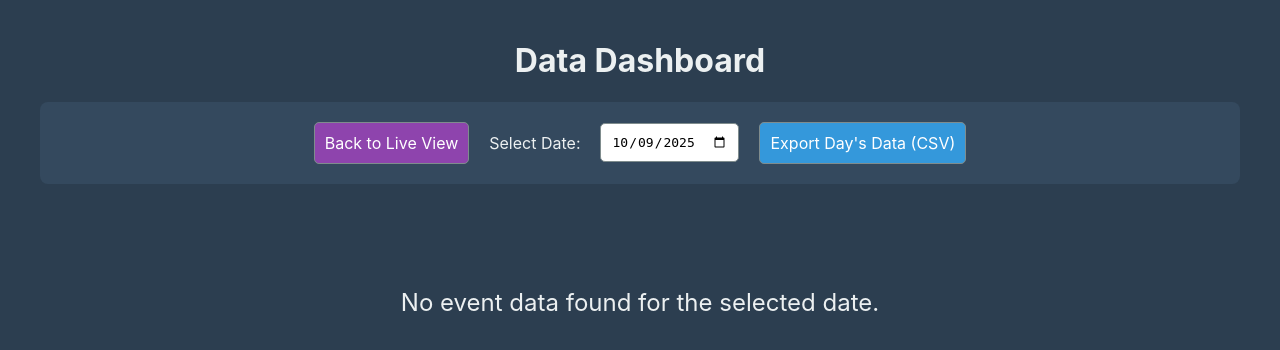
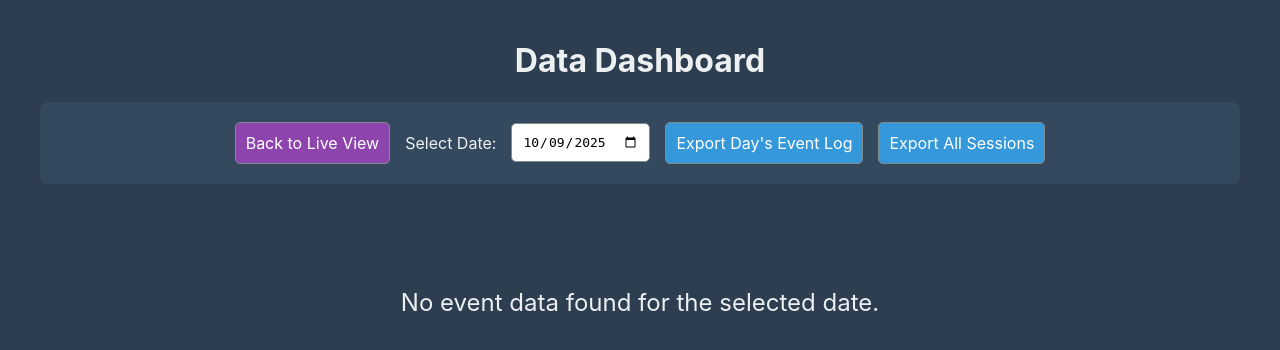
Before and after one commit to Aamirkm/kitchen-cv, a Flask app: page /dashboard in a window 1280 px wide. Shown: the top 350 px of the page. Run offline with Flask 3, Linux system fonts and the light colour scheme; data comes from the database, SQL or seed files in the repository; parts of the project's set-up code (start-up, migrations or seed data) failed here and were passed over.

Commit message:
add export button for session data

```diff
--- a/app.py
+++ b/app.py
@@ -16,7 +16,9 @@ app = Flask(__name__)
 database.init_db()
 
 # --- Create and start the Vision Processor in a background thread ---
-vision_processor = VisionProcessor(model_path='runs/detect/train/weights/best.pt')
+vision_processor = VisionProcessor(
+    model_path='runs/detect/train/weights/best.pt'
+)
 vision_thread = threading.Thread(target=vision_processor.run, daemon=True)
 vision_thread.start()
 
@@ -129,7 +131,6 @@ def dashboard_data():
             end_time = datetime.fromisoformat(end_time_str)
             total_duration_minutes += (end_time - start_time).total_seconds() / 60
 
-    # Get data for charts
     timeline_labels, cumulative_out, cumulative_in = database.get_timeseries_data(session_ids)
     throughput_per_minute = database.get_throughput_per_minute(session_ids)
 
@@ -166,6 +167,22 @@ def export_by_date():
                  f"attachment; filename=thaal_events_{date_str}.csv"}
     )
 
+@app.route('/export_sessions')
+def export_sessions():
+    """Exports the entire sessions table as a CSV file."""
+    sessions = database.get_all_sessions()
+
+    csv_data = "session_id,start_time,end_time,expected_thaals,final_thaals_out,final_thaals_in\n"
+    for session in sessions:
+        csv_data += ",".join(map(str, session)) + "\n"
+
+    return Response(
+        csv_data,
+        mimetype="text/csv",
+        headers={"Content-disposition":
+                 "attachment; filename=sessions_summary.csv"}
+    )
+
 
 if __name__ == '__main__':
     app.run(host='0.0.0.0', port=5001, debug=False)
--- a/database.py
+++ b/database.py
@@ -7,7 +7,6 @@ def init_db():
     """Initializes the database and creates tables if they don't exist."""
     conn = sqlite3.connect(DB_FILE, check_same_thread=False)
     cursor = conn.cursor()
-    # Using TEXT for DATETIME for simplicity with Python's isoformat
     cursor.execute('''
         CREATE TABLE IF NOT EXISTS events (
             id INTEGER PRIMARY KEY AUTOINCREMENT,
@@ -39,13 +38,12 @@ def create_session(session_id, start_time, expected_thaals=None):
     conn.close()
     log_event("SERVICE_START", session_id)
 
-def end_session(session_id, stop_time=None):
+def end_session(session_id, end_time):
     """Updates a session record with its end time."""
     conn = sqlite3.connect(DB_FILE, check_same_thread=False)
     cursor = conn.cursor()
-    end_time = stop_time.isoformat() if stop_time else datetime.now().isoformat()
     cursor.execute("UPDATE sessions SET end_time = ? WHERE session_id = ?",
-                   (end_time, session_id))
+                   (end_time.isoformat(), session_id))
     conn.commit()
     conn.close()
     log_event("SERVICE_STOP", session_id)
@@ -75,6 +73,15 @@ def get_sessions_for_date(date_obj):
     conn = sqlite3.connect(DB_FILE, check_same_thread=False)
     cursor = conn.cursor()
     cursor.execute("SELECT session_id, start_time, end_time, expected_thaals, final_thaals_out, final_thaals_in FROM sessions WHERE DATE(start_time) = ?", (date_obj.strftime('%Y-%m-%d'),))
+    sessions = cursor.fetchall()
+    conn.close()
+    return sessions
+
+def get_all_sessions():
+    """Fetches all sessions from the database for a full export."""
+    conn = sqlite3.connect(DB_FILE, check_same_thread=False)
+    cursor = conn.cursor()
+    cursor.execute("SELECT * FROM sessions ORDER BY start_time DESC")
     sessions = cursor.fetchall()
     conn.close()
     return sessions
--- a/templates/dashboard.html
+++ b/templates/dashboard.html
@@ -22,15 +22,15 @@
             display: flex;
             justify-content: center;
             align-items: center;
-            gap: 20px;
+            gap: 15px; /* Adjusted gap */
             margin-bottom: 30px;
             background-color: #34495e;
             padding: 20px;
             border-radius: 8px;
-            flex-wrap: wrap; /* Allow controls to wrap on smaller screens */
+            flex-wrap: wrap;
         }
         .controls label {
-            white-space: nowrap; /* Prevent label from breaking */
+            white-space: nowrap;
         }
         .controls input[type="date"], .controls a {
             padding: 10px;
@@ -81,14 +81,14 @@
             padding: 20px;
             border-radius: 8px;
             margin-bottom: 20px;
-            height: 700px;
+            height: 650px;
             position: relative;
         }
         #no-data-message {
             text-align: center;
             font-size: 1.5em;
             padding: 50px;
-            display: none; /* Hidden by default */
+            display: none;
         }
     </style>
 </head>
@@ -100,7 +100,10 @@
             <a href="/" class="btn-back">Back to Live View</a>
             <label for="date-picker">Select Date:</label>
             <input type="date" id="date-picker">
-            <a id="export-link" href="#">Export Day's Data (CSV)</a>
+            <!-- FIX: Renamed button for clarity -->
+            <a id="export-link" href="#">Export Day's Event Log</a>
+            <!-- FIX: Added new button for session summary export -->
+            <a href="/export_sessions">Export All Sessions</a>
         </div>
 
         <div id="dashboard-content">
@@ -129,7 +132,6 @@
             </div>
 
             <div class="chart-container">
-                <!-- FIX: Update chart title -->
                 <h3>Throughput per Minute</h3>
                 <canvas id="throughput-chart"></canvas>
             </div>
@@ -154,7 +156,6 @@
                 document.getElementById('dashboard-content').style.display = 'block';
                 document.getElementById('no-data-message').style.display = 'none';
 
-                // Update metric cards
                 document.getElementById('total-out').textContent = data.total_thaals_out;
                 document.getElementById('total-in').textContent = data.total_thaals_in;
                 document.getElementById('total-duration').textContent = data.total_duration_minutes;
@@ -171,7 +172,6 @@
                     maintainAspectRatio: true
                 };
 
-                // --- Update Bar Chart (Throughput) ---
                 const throughputCtx = document.getElementById('throughput-chart').getContext('2d');
                 if (throughputChart) {
                     throughputChart.destroy();
@@ -181,7 +181,6 @@
                     data: {
                         labels: Object.keys(data.throughput_per_minute),
                         datasets: [{
-                            // FIX: Update dataset label
                             label: 'Thaals Served Per Minute',
                             data: Object.values(data.throughput_per_minute),
                             backgroundColor: 'rgba(52, 152, 219, 0.5)',
@@ -192,7 +191,6 @@
                     options: chartOptions
                 });
 
-                // --- Update Line Chart (Cumulative Flow) ---
                 const cumulativeCtx = document.getElementById('cumulative-chart').getContext('2d');
                 if (cumulativeChart) {
                     cumulativeChart.destroy();
@@ -205,7 +203,7 @@
                             {
                                 label: 'Cumulative Thaals Out',
                                 data: data.cumulative_out_data,
-                                borderColor: 'rgba(46, 204, 113, 1)', // Green
+                                borderColor: 'rgba(46, 204, 113, 1)',
                                 backgroundColor: 'rgba(46, 204, 113, 0.2)',
                                 fill: true,
                                 tension: 0.1
@@ -213,7 +211,7 @@
                             {
                                 label: 'Cumulative Thaals In',
                                 data: data.cumulative_in_data,
-                                borderColor: 'rgba(231, 76, 60, 1)', // Red
+                                borderColor: 'rgba(231, 76, 60, 1)',
                                 backgroundColor: 'rgba(231, 76, 60, 0.2)',
                                 fill: true,
                                 tension: 0.1
```
